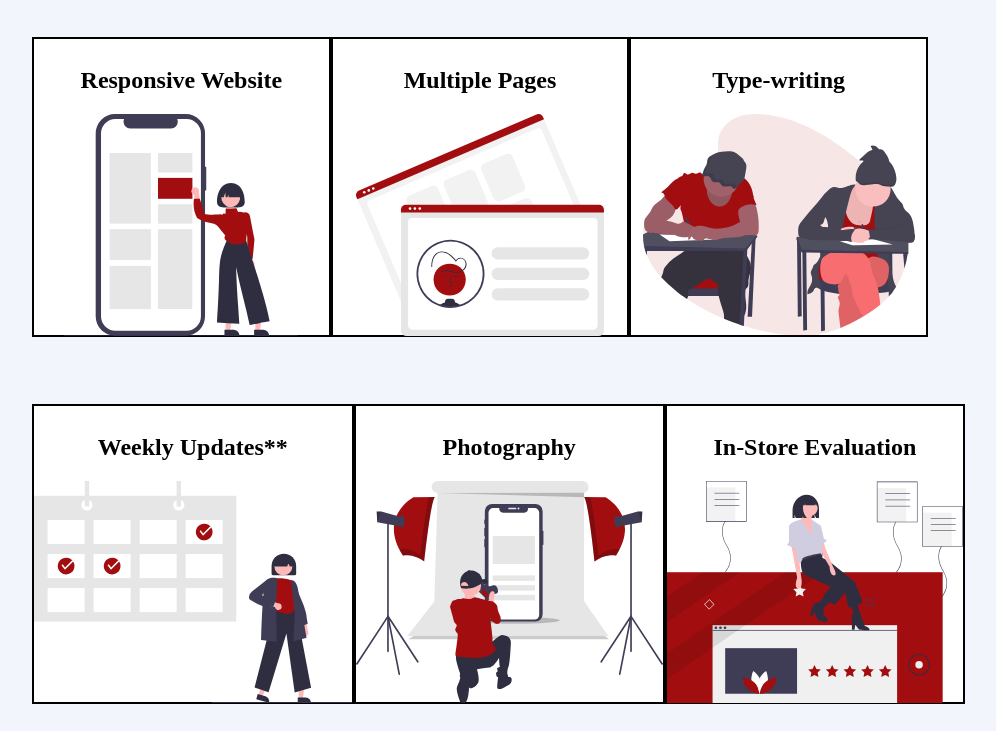
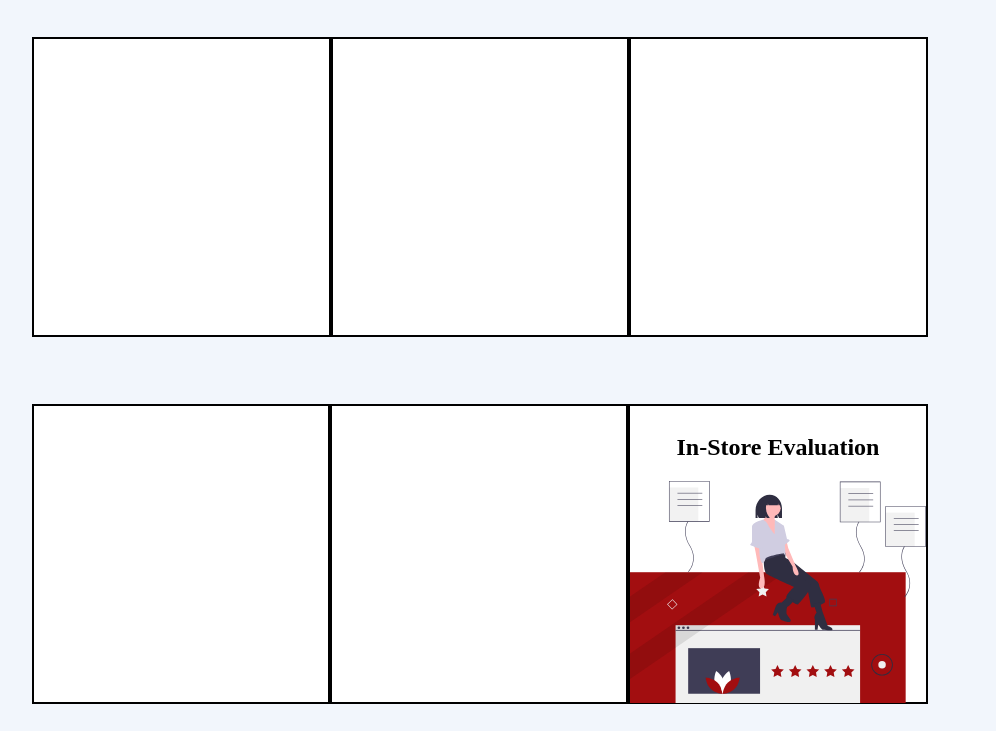
Before and after one commit to webDevMarco/Portfolio, a plain HTML site: page index.html in a window 1280 px wide. Shown: the part 541-1272 px from the top of the page, without its empty margins (160-1156 px from the left). Drawn offline with Linux system fonts and the light colour scheme.

Commit message:
Before JS edit

```diff
--- a/index.html
+++ b/index.html
@@ -22,81 +22,31 @@
 
 
     <h2>What services do I offer?</h2>
+
+    <section id ="all-these-services">
+
+    </section>
     <div class="services-wrapper">
 
-        <div class="service-boxes">
-            <div class="service">
-                <h3>Responsive Website</h3>
-                <img src="mobile.svg">
-            </div>
+        <div class="service-boxes"></div>
 
-            <div class="service-description hide">
-                <p>Heyyy</p>
-            </div>
-        </div>
+        <div class="service-boxes"></div>
 
+        <div class="service-boxes"></div>
 
-        <div class="service-boxes">
-            <div class="service">
-                <h3>Multiple Pages</h3>
-                <img src="pages.svg">
-            </div>
-
-            <div class="service-description hide">
-                <p>Each page will cost you $100</p>
-            </div>
-
-            </div>
-
-
-        <div class="service-boxes">
-            <div class="service">
-                <h3>Type-writing</h3>
-                <img src="writing.svg">
-            </div>
-
-            <div class="service-description hide">
-                <p>Heyyy</p>
-            </div>
-
-        </div>
     </div>
 
     <div class="services-wrapper">
 
-        <div class="service-boxes">
-            <div class="service">
-                <h3>Weekly Updates**</h3>
-                <img src="calander.svg">
-            </div>
+        <div class="service-boxes"></div>
 
-            <div class="service-description hide">
-                <p>Heyyy</p>
-            </div>
-
-        </div>
-
-        <div class="service-boxes">
-            <div class="service">
-                <h3>Photography</h3>
-                <img src="photography.svg">
-            </div>
-
-            <div class="service-description hide">
-                <p>Heyyy</p>
-            </div>
-
-        </div>
+        <div class="service-boxes"></div>
 
 
         <div class="service-boxes">
             <div class="service">
                 <h3>In-Store Evaluation</h3>
                 <img src="review.svg">
-            </div>
-
-            <div class="service-description hide">
-                <p>Heyyy</p>
             </div>
 
         </div>
```
